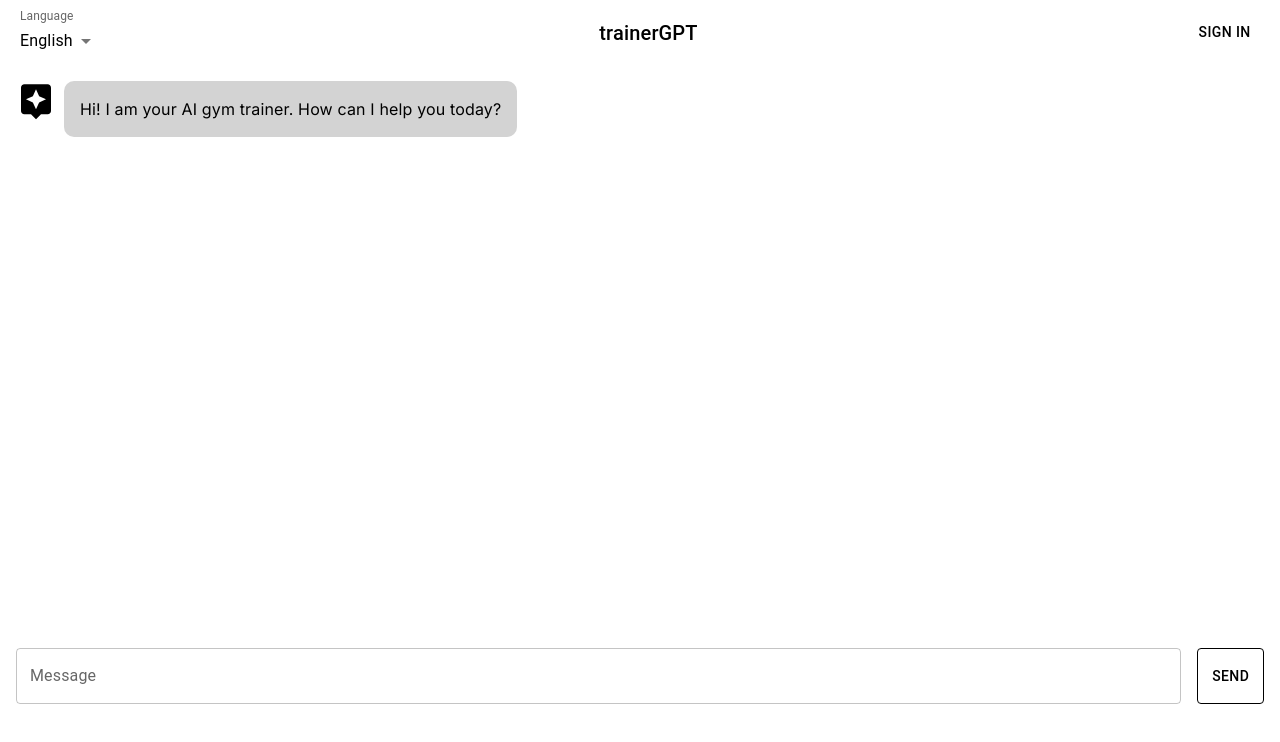
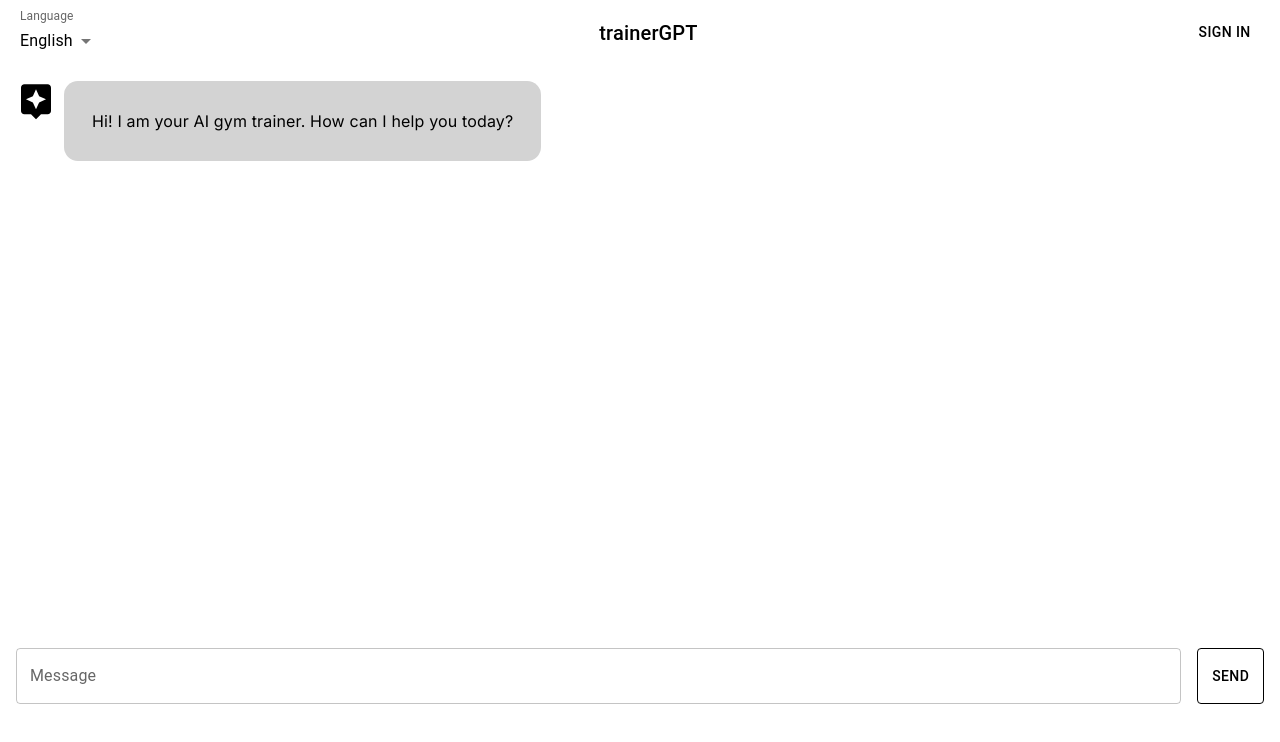
Before and after one commit to lc4490/ai_trainer, a Next.js app: page / in a window 1280 px wide. Shown: the top 742 px of the page. Built offline with nearby package versions, Linux system fonts and the light colour scheme; no server answers.

Commit message:
changed text formatting display

```diff
--- a/app/page.js
+++ b/app/page.js
@@ -12,6 +12,8 @@
 // use googlesignin
 import { firestore, auth, provider, signInWithPopup, signOut, signInWithRedirect } from '@/firebase';
 import { onAuthStateChanged } from 'firebase/auth';
+// linebreaks
+import ReactMarkdown from 'react-markdown';
 
 // light/dark themes
 const lightTheme = createTheme({
@@ -170,6 +172,15 @@
     return () => unsubscribe();
   }, []);
 
+  // scroll chat down as search
+  useEffect(() => {
+    const chatLog = document.querySelector('.chat-log');
+    if (chatLog) {
+      chatLog.scrollTop = chatLog.scrollHeight;
+    }
+  }, [messages]);
+
+
   return (
     <ThemeProvider theme={theme}>
       <CssBaseline />
@@ -286,7 +297,7 @@
           height="100%"
         >
           {/* previous messages log */}
-          <Stack direction="column" spacing={2} flexGrow={1} overflow='auto' padding={2}>
+          <Stack direction="column" spacing={2} flexGrow={1} overflow='auto' padding={2} className = "chat-log">
             {
               messages.map((message, index) => (
                 <Box
@@ -300,10 +311,16 @@
                   <Box
                     bgcolor={message.role === 'assistant' ? 'background.bubbles' : 'background.userBubble'}
                     color={message.role === 'assistant' ? "text.primary" : 'black'}
-                    borderRadius={2.5}
-                    p={2}
+                    borderRadius={3.5}
+                    p={3.5}
+                    sx={{
+                      maxWidth: '75%', // Ensure the box doesn't take up the entire width
+                      wordBreak: 'break-word', // Break long words to avoid overflow
+                      // whiteSpace: 'pre-wrap', // Preserve whitespace and line breaks, but wrap text
+                      overflowWrap: 'break-word', // Break long words
+                    }}
                   >
-                    {message.content}
+                    <ReactMarkdown>{message.content}</ReactMarkdown>
                   </Box>
                   {message.role === 'user' && (
                     <PersonIcon sx={{ ml: 1, color: 'text.primary', fontSize: '2.5rem' }} />
```
